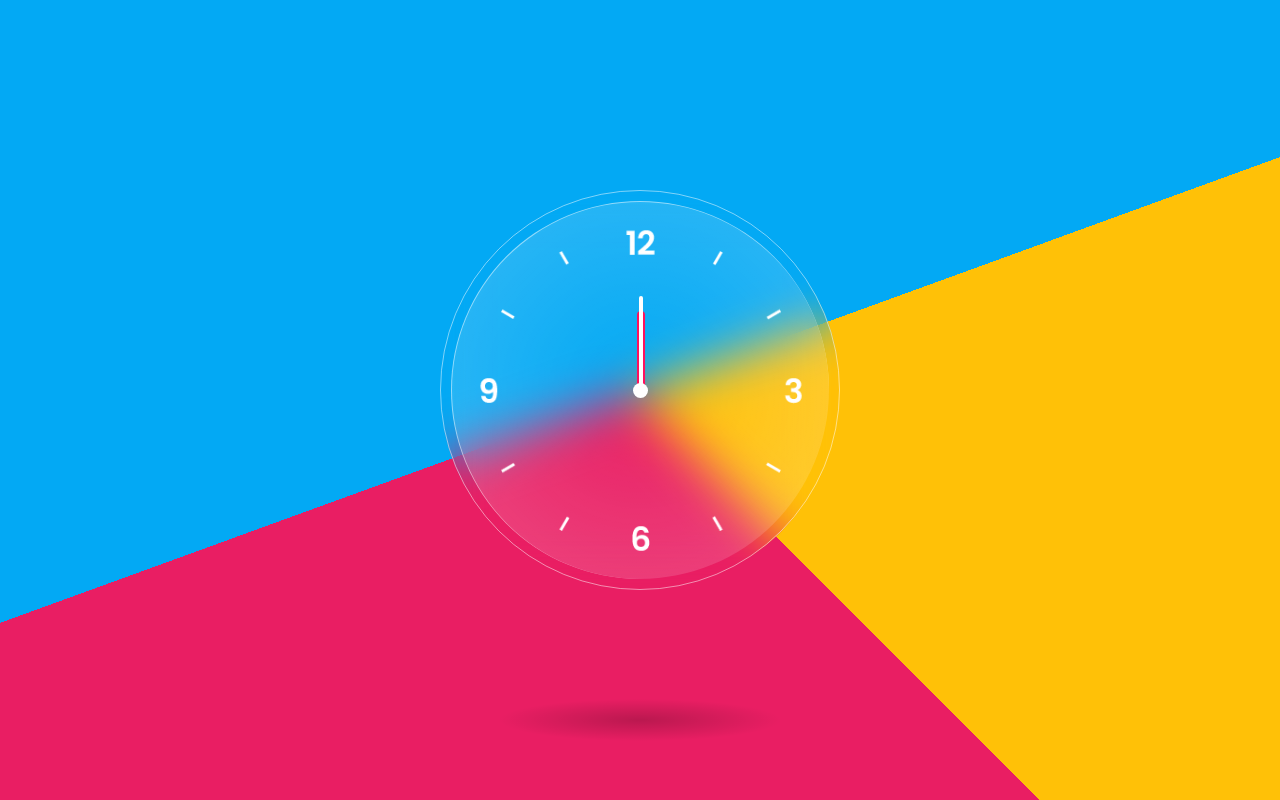
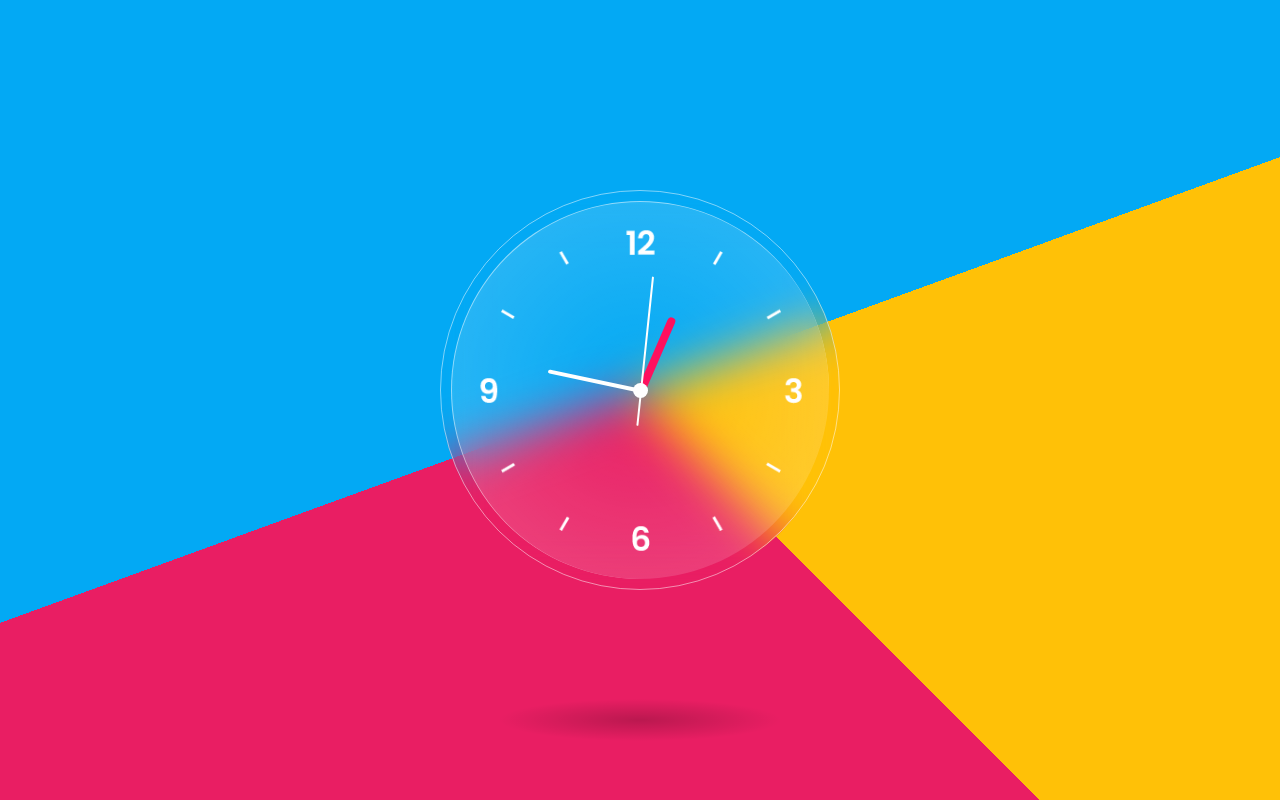
Before and after one commit to evertonnatan/clock_glassmorphism, a plain HTML site: page index.html in a window 1280 px wide. Drawn offline with Linux system fonts and the light colour scheme.

Commit message:
Adicionando o JS

```diff
--- a/index.html
+++ b/index.html
@@ -22,6 +22,6 @@
             </div>
         </div>
     </div>
-
+    <script src="/sripts.js"></script>
 </body>
 </html>
--- /dev/null
+++ b/sripts.js
@@ -0,0 +1,15 @@
+const deg = 6
+const hr = document.querySelector('#hr')
+const mn = document.querySelector('#mn')
+const sc = document.querySelector('#sc')
+
+setInterval(() => {
+    let day = new Date()
+    let hh = day.getHours() * 30
+    let mm = day.getMinutes() * deg
+    let ss = day.getSeconds() * deg
+
+    hr.style.transform = `rotateZ(${hh+(mm/12)}deg)`
+    mn.style.transform = `rotateZ(${(mm)}deg)`
+    sc.style.transform = `rotateZ(${(ss)}deg)`
+})
--- a/style.css
+++ b/style.css
@@ -144,3 +144,13 @@ body::after {
     z-index: 12;
     border-radius: 6px;
 }
+
+.sc::before {
+    content: '';
+    position: absolute;
+    width: 2px;
+    height: 150px;
+    background: #fff;
+    z-index: 12;
+    border-radius: 6px;
+}
```
